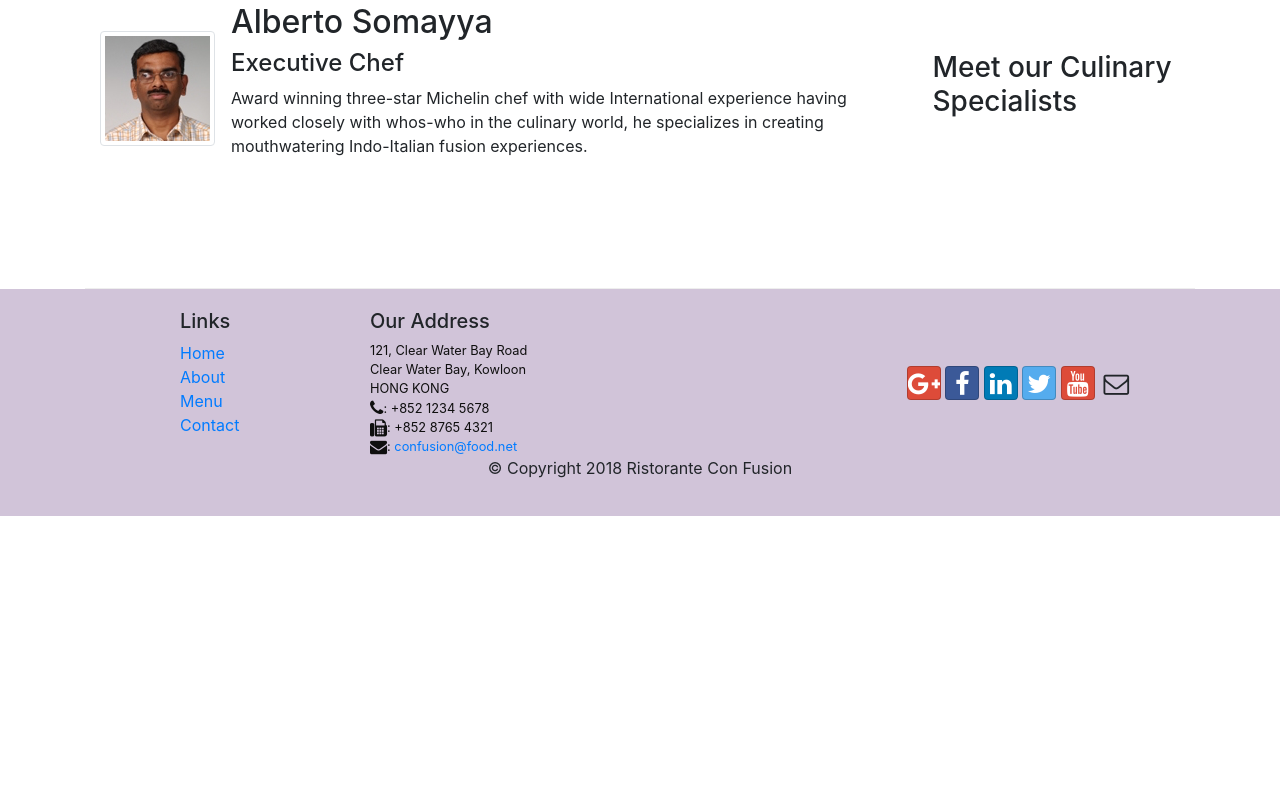
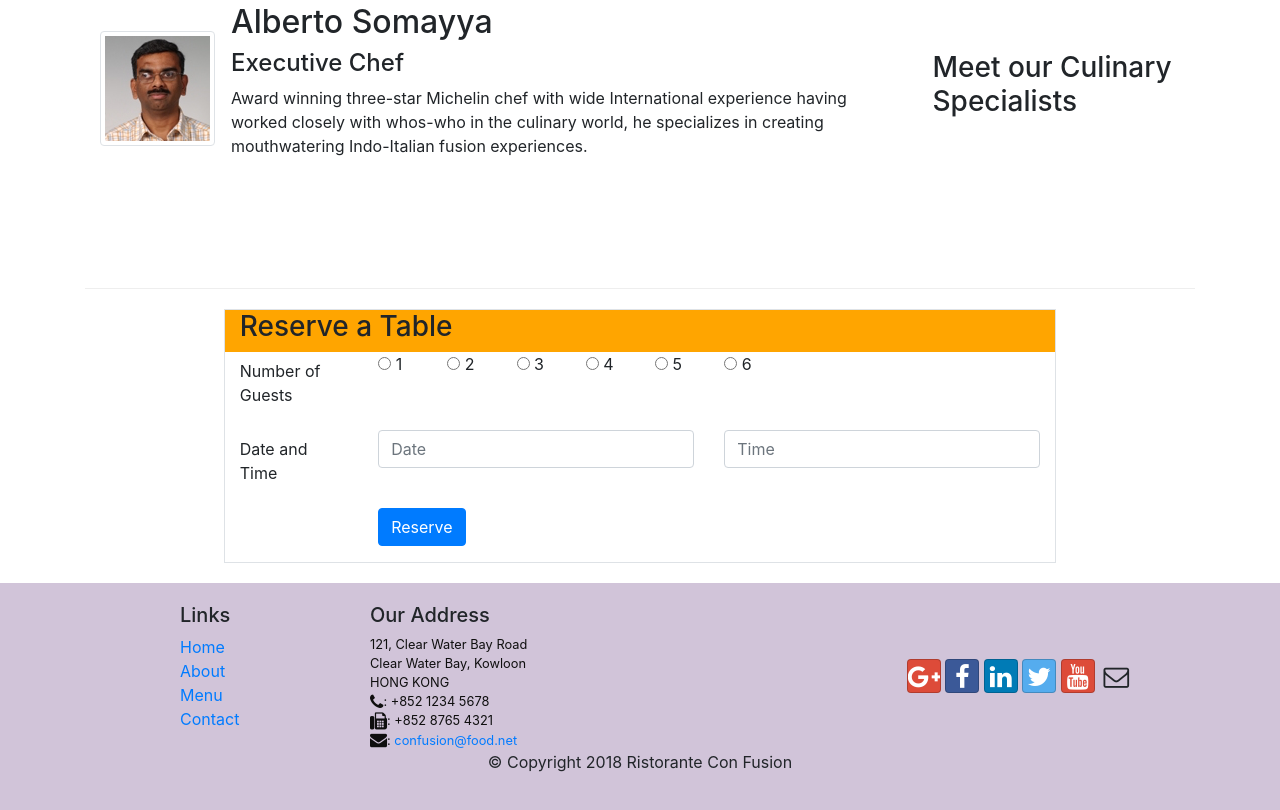
Before and after one commit to alexdav89/bootstrapcourse, a website: page index.html in a window 1280 px wide. Shown: the part 1309-2119 px from the top of the page. Before the commit the page ends 1825 px from the top, so only its background shows below. Drawn offline with nearby package versions, Linux system fonts and the light colour scheme.

Commit message:
Changes in Index.html

```diff
--- a/css/styles.css
+++ b/css/styles.css
@@ -37,3 +37,10 @@ body{
 .navbar-dark {
      background-color: #512DA8 !important;
 }
+
+.reserve-form {
+	margin-left: auto;
+    margin-right: auto;
+	margin-top: 20px;
+	margin-bottom: 20px;
+}
--- a/index.html
+++ b/index.html
@@ -42,8 +42,9 @@
                     <h1>Ristorante con Fusion</h1>
                     <p>We take inspiration from the World's best cuisines, and create a unique fusion experience. Our lipsmacking creations will tickle your culinary senses!</p>
                 </div>
-                <div class="col-12 col-sm align-self-center">
+                <div class="col-12 col-sm-6 align-self-center">
                     <img src="img/logo.png" class="img-fluid">
+					<button class="btn btn-warning" onClick='window.location="#reserveForm"'>Reserve Table</button>
                 </div>
             </div>
         </div>
@@ -84,9 +85,10 @@
                 <h3>This Month's Promotions</h3>
             </div>
             <div class="col col-sm col-md">
-                <h2>Weekend Grand Buffet</h2>
+                <h2>Weekend Grand Buffet <span class="badge badge-danger">NEW</span></h2>
                 <p>Featuring mouthwatering combinations with a choice of five different salads, six enticing appetizers, six main entrees and five choicest desserts. Free flowing bubbly and soft drinks. All for just $19.99 per person </p>
-            </div>
+			</div>
+			<img class="d-flex mr-3 img-thumbnail align-self-center" src="img/buffet.png" alt="Buffet">
         </div>
 
         <div class="row row-content align-items-center">
@@ -109,6 +111,49 @@
                 </div>
             </div>
         </div>
+
+		<div class="row align-items-center border reserve-form w-75" id="reserveForm">
+			<div class="col-12" style="background-color: orange">
+              <h3>Reserve a Table</h3>
+			</div>
+			<form class="col-12" >
+				<div class="form-group row ">
+					<label for="numberOfGuests" class="col-md-2 col-form-label">Number of Guests</label>
+					<label class="radio-inline col-md-1">
+					  <input type="radio" name="guestsOptRadio"> 1
+					</label>
+					<label class="radio-inline col-md-1">
+					  <input type="radio" name="guestsOptRadio"> 2
+					</label>
+					<label class="radio-inline col-md-1">
+					  <input type="radio" name="guestsOptRadio"> 3
+					</label>
+					<label class="radio-inline col-md-1">
+					  <input type="radio" name="guestsOptRadio"> 4
+					</label>
+					<label class="radio-inline col-md-1">
+					  <input type="radio" name="guestsOptRadio"> 5
+					</label>
+					<label class="radio-inline col-md-1">
+					  <input type="radio" name="guestsOptRadio"> 6
+					</label>
+				</div>
+				<div class="form-group row">
+					<label for="firstname" class="col-md-2 col-form-label">Date and Time</label>
+					<div class="col-md-5">
+						<input type="text" class="form-control" id="date" name="date" placeholder="Date">
+					</div>
+					<div class="col-md-5">
+						<input type="text" class="form-control" id="time" name="time" placeholder="Time">
+					</div>
+				</div>
+				<div class="form-group row">
+					<div class="offset-md-2 col-md-10">
+						<button type="submit" class="btn btn-primary">Reserve</button>
+					</div>
+				</div>
+			</form>
+		</div>
     </div>
 
     <footer class="footer">
```
